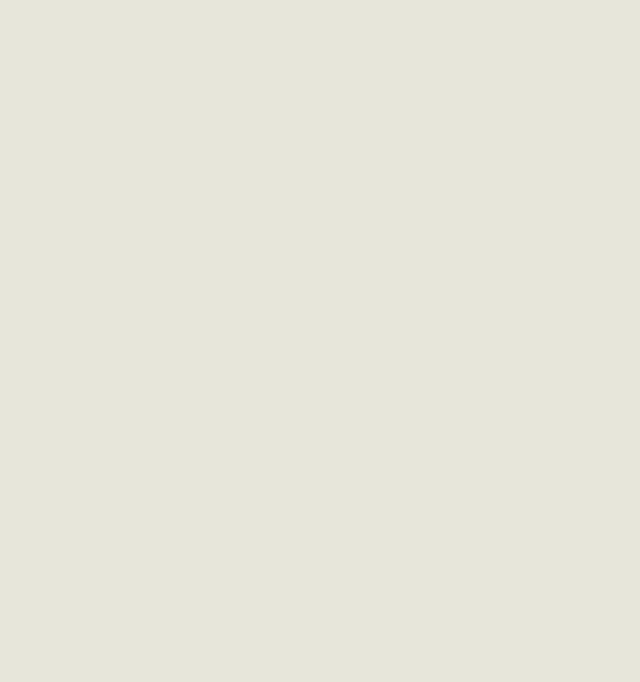
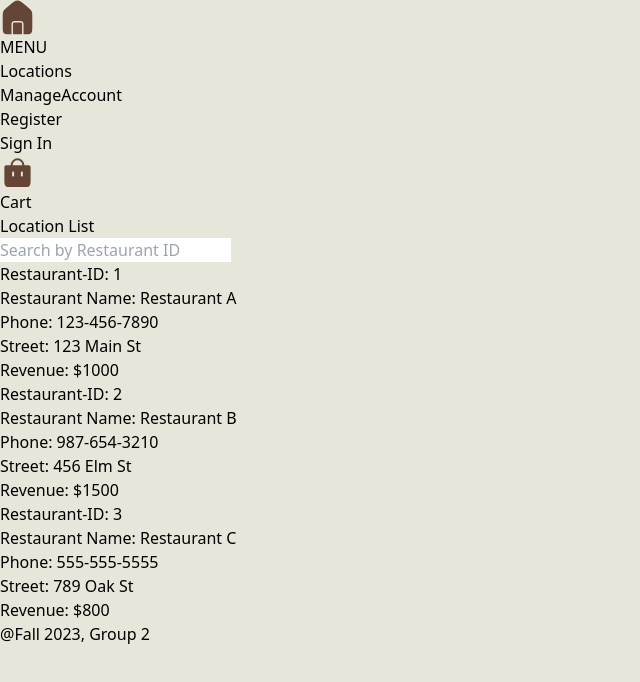
Before and after one commit to ujwal2003/DB-Team02-WebApp, a React (Vite) app in the folder client/: page /Locations in a window 1280 px wide. Before the commit this address had no page. Shown: the top 682 px of the page, without its empty margins (0-640 px from the left). Built offline with nearby package versions, Linux system fonts and the light colour scheme.

Commit message:
started working on locations page

```diff
--- a/client/src/App.jsx
+++ b/client/src/App.jsx
@@ -13,6 +13,8 @@ import Drinks from "./pages/Drinks";
 import Order from "./pages/Order";
 import Membership from "./pages/Membership";
 import Checkout from "./pages/Checkout";
+import Locations from "./pages/Locations";
+
 import { OrderProvider } from './context/OrderContext';
 import { UserProvider } from "./context/UserContext";
 import './App.css';
@@ -37,6 +39,7 @@ function App() {
         <Route path="/Order" element={<Order/>} />
         <Route path="/Membership" element={<Membership/>}/>
         <Route path="/Checkout" element={<Checkout/>}/>
+        <Route path="/Locations" element={<Locations/>}></Route>
       </Route>
     </Routes>
     </OrderProvider>
--- a/client/src/pages/Locations.jsx
+++ b/client/src/pages/Locations.jsx
@@ -1 +1,68 @@
-import LocationItems from '../components/LocationItems';
+import React, { useState } from "react";
+
+function LocationList() {
+  const dummyLocations = [
+    {
+      restaurantId: 1,
+      restaurantName: "Restaurant A",
+      phone: "123-456-7890",
+      street: "123 Main St",
+      revenue: 1000,
+    },
+    {
+      restaurantId: 2,
+      restaurantName: "Restaurant B",
+      phone: "987-654-3210",
+      street: "456 Elm St",
+      revenue: 1500,
+    },
+    {
+      restaurantId: 3,
+      restaurantName: "Restaurant C",
+      phone: "555-555-5555",
+      street: "789 Oak St",
+      revenue: 800,
+    },
+  ];
+
+  const [searchTerm, setSearchTerm] = useState("");
+  const locationListStyle = "text-[#05204A] font-bold";
+  const otherElementsStyle = "text-[#05204A] font-semibold";
+
+  // Filter the locations based on the search term
+  const filteredLocations = dummyLocations.filter((location) =>
+    location.restaurantId.toString().includes(searchTerm)
+  );
+
+  return (
+    <div className="w-[90%] p-10 mt-8 flex">
+      <div className="w-1/2">
+        <h1 className={locationListStyle + " text-7xl mb-4"}>Location List</h1>
+        <div className="mb-4">
+          <input
+            type="text"
+            placeholder="Search by Restaurant ID"
+            value={searchTerm}
+            onChange={(e) => setSearchTerm(e.target.value)}
+            className="p-2 rounded border border-[#05204A] text-[#05204A] font-semibold"
+          />
+        </div>
+        <div className="mb-8">
+          <ul>
+            {filteredLocations.map((location) => (
+              <li key={location.restaurantId}>
+                <h2 className={otherElementsStyle}>Restaurant-ID: {location.restaurantId}</h2>
+                <p className={otherElementsStyle}>Restaurant Name: {location.restaurantName}</p>
+                <p className={otherElementsStyle}>Phone: {location.phone}</p>
+                <p className={otherElementsStyle}>Street: {location.street}</p>
+                <p className={otherElementsStyle}>Revenue: ${location.revenue}</p>
+              </li>
+            ))}
+          </ul>
+        </div>
+      </div>
+    </div>
+  );
+}
+
+export default LocationList;
--- a/client/src/pages/ManageAccount.jsx
+++ b/client/src/pages/ManageAccount.jsx
@@ -122,6 +122,9 @@ function ManageAccount() {
           <div className="mb-6">
             <strong className="text-xl text-[#644536]">Expiration:</strong> {paymentInfo.expiration}
           </div>
+          <div className="mb-6">
+            <strong className="text-xl text-[#644536]">Balance:</strong> {paymentInfo.expiration}
+          </div>
           <Link to ="/UpdatePaymentInformation">
             <button className="bg-[#05204A] text-white font-bold py-2 px-4 rounded">
               Update Payment Information
```
